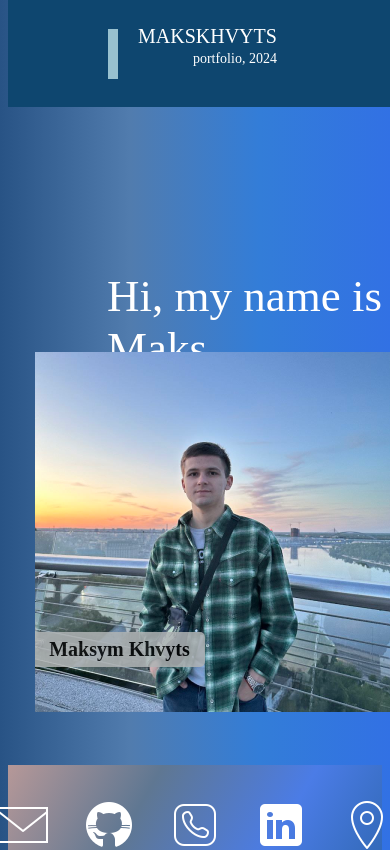
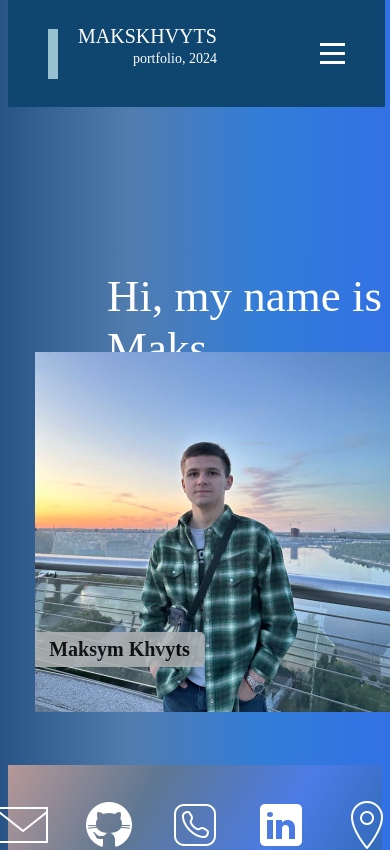
Before and after one commit to makskhv21/myWebSite, a React (Create React App) app: page / in a window 390 px wide. Shown: the top 850 px of the page. Built offline with nearby package versions, Linux system fonts and the light colour scheme; the HTML template or start-up script is replaced by a standard one.

Commit message:
Add adaptivity for navigation

```diff
--- a/src/components/navbar/Navbar.css
+++ b/src/components/navbar/Navbar.css
@@ -63,7 +63,7 @@ ul a::after {
     left: 0;
     bottom: -6px;
     width: 100%;
-    height:3px;
+    height: 3px;
     border-radius: 10px;
     background-color: #98C1CF;
     transform: scaleX(0);
@@ -72,5 +72,95 @@ ul a::after {
 
 ul a:hover::after,
 ul a.active::after {
-    transform: scaleX(1); /* Лінія з'являється при наведенні та активному стані */
+    transform: scaleX(1);
 }
+
+/* Menu Styles */
+.menu-toggle {
+    display: none;
+    flex-direction: column;
+    cursor: pointer;
+    margin-right: 100px;
+}
+
+.bar {
+    width: 25px;
+    height: 3px;
+    background-color: white;
+    margin: 3px 0;
+    transition: 0.3s;
+}
+
+/* Responsive styles */
+@media (max-width: 1200px) {
+    nav {
+        gap: 30%;
+        width: 98.45%;
+    }
+}
+
+@media (max-width: 1024px) {
+    .logo {
+        margin-left: 40px;
+    }
+
+    nav {
+        gap: 10%;
+        width: 98.4%;
+    }
+}
+
+@media (max-width: 768px) {
+    .logo {
+        margin-left: 40px;
+    }
+
+    nav {
+        justify-content: space-between;
+        width: 97.5%;
+    }
+
+    ul {
+        display: none;
+        position: absolute;
+        top: 80px;
+        height: 300px;
+        padding-bottom: 20px;
+        left: 0;
+        background-color: #0E466F;
+        flex-direction: column;
+        opacity: 1;
+        width: 93.5%;
+        transition: height 0.3s ease;
+        z-index: 999;
+    }
+
+    ul.open {
+        display: flex;
+    }
+
+    .menu-toggle {
+        margin-right: 40px;
+        display: flex;
+    }
+
+    ul li {
+        text-align: center;
+        padding: 5px;
+    }
+}
+
+@media (max-width: 480px) {
+    nav {
+        gap: 20px;
+        width: 96.7%;
+    }
+
+    .logo {
+        margin-left: 40px;
+    }
+
+    .menu-toggle {
+        margin-right: 40px;
+    }
+}
--- a/src/components/navbar/Navbar.js
+++ b/src/components/navbar/Navbar.js
@@ -5,6 +5,7 @@ import "./Navbar.css";
 function Navbar() {
     const [opacity, setOpacity] = useState(1);
     const [isHovered, setIsHovered] = useState(false);
+    const [isMenuOpen, setIsMenuOpen] = useState(false);
     const location = useLocation();
 
     useEffect(() => {
@@ -25,9 +26,10 @@ function Navbar() {
 
     const handleMouseEnter = () => setIsHovered(true);
     const handleMouseLeave = () => setIsHovered(false);
+    const toggleMenu = () => setIsMenuOpen(!isMenuOpen);
 
     return (
-        <div>
+        <div className="navbar">
             <nav
                 style={{ opacity: isHovered ? 1 : opacity }}
                 onMouseEnter={handleMouseEnter}
@@ -41,11 +43,17 @@ function Navbar() {
                     </div>
                 </a>
 
-                <ul>
-                    <a href="/Home" className={location.pathname === "/Home" ? "active" : ""}><li>Home</li></a>
-                    <a href="/Projects" className={location.pathname === "/Projects" ? "active" : ""}><li>Projects</li></a>
-                    <a href="/Skills" className={location.pathname === "/Skills" ? "active" : ""}><li>Skills</li></a>
-                    <a href="/Contacts" className={location.pathname === "/Contacts" ? "active" : ""}><li>Contacts</li></a>
+                <div className="menu-toggle" onClick={toggleMenu}>
+                    <span className="bar"></span>
+                    <span className="bar"></span>
+                    <span className="bar"></span>
+                </div>
+
+                <ul className={`nav-links ${isMenuOpen ? "open" : ""}`}>
+                    <li><a href="/Home" className={location.pathname === "/Home" ? "active" : ""}>Home</a></li>
+                    <li><a href="/Projects" className={location.pathname === "/Projects" ? "active" : ""}>Projects</a></li>
+                    <li><a href="/Skills" className={location.pathname === "/Skills" ? "active" : ""}>Skills</a></li>
+                    <li><a href="/Contacts" className={location.pathname === "/Contacts" ? "active" : ""}>Contacts</a></li>
                 </ul>
             </nav>
         </div>
```
